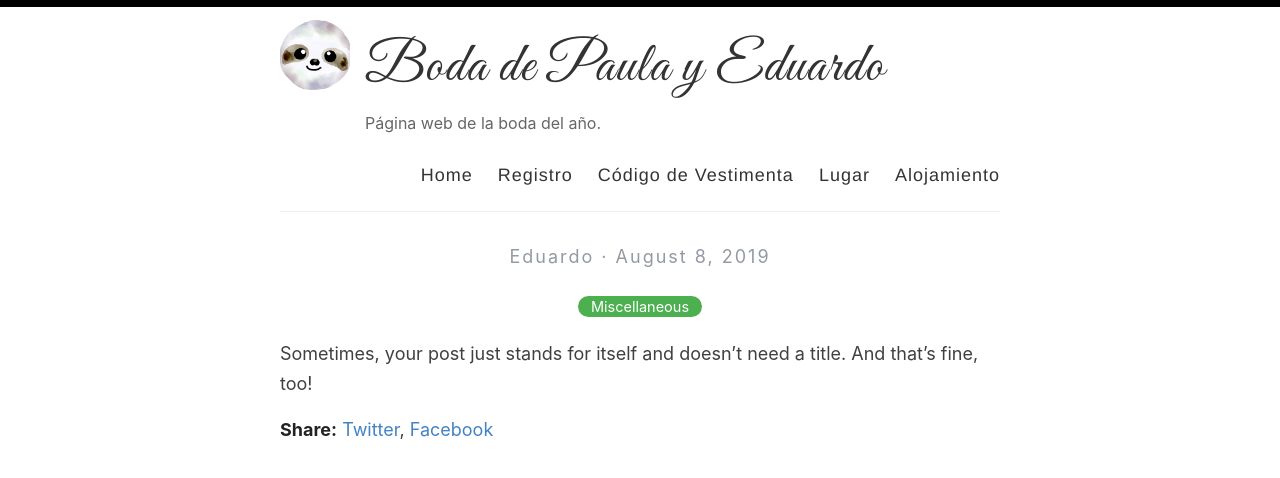
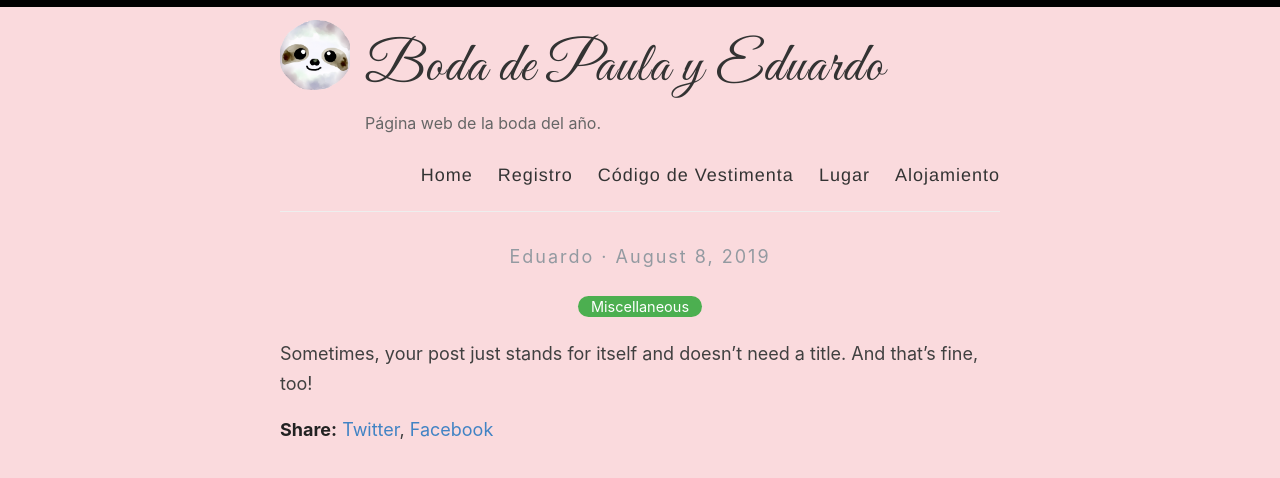
Before and after one commit to boda-paula-y-eduardo/boda-paula-eduardo, a Jekyll site: the page built from _posts/2019-08-08-no-title-posts.md, in a window 1280 px wide. Shown: the top 478 px of the page. Built offline with Jekyll 4.4.1, drawn with Linux system fonts in a browser that asks for light colours.

Commit message:
test color

```diff
--- a/_layouts/default.html
+++ b/_layouts/default.html
@@ -9,12 +9,12 @@
     <link rel="alternate" type="application/rss+xml" title="{{ site.name }} - {{ site.description }}" href="{{ site.baseurl }}/feed.xml" />
     <link rel="canonical" href="{{ site.url }}{{ page.url }}" />
 
-    <meta name="theme-color" content="#000000">
+    <meta name="theme-color" content="#FADADD"> <!-- Changed theme color to a pastel pink suitable for a wedding theme -->
     <link rel="icon" type="image/png" sizes="32x32" href="{{ site.baseurl }}/images/favicon-32x32.png">
     {% include analytics_head.html %}
   </head>
 
-  <body>
+  <body style="background-color: #FADADD;"> <!-- Added inline style for body background color to a pastel pink suitable for a wedding theme -->
     <div id="bar"></div>
     <div class="wrapper-container">
       <div class="wrapper-masthead">
```
